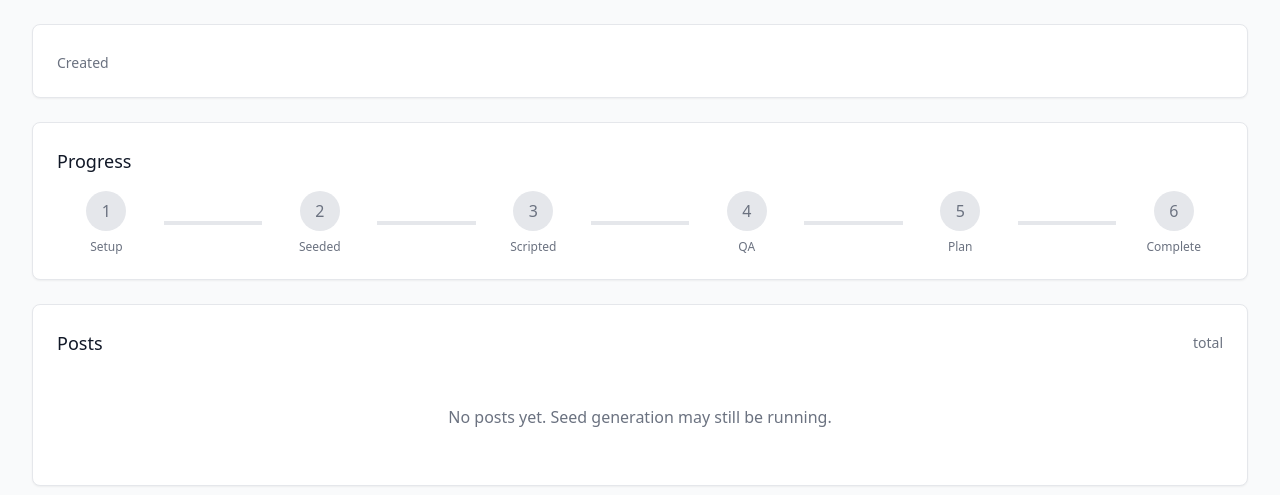
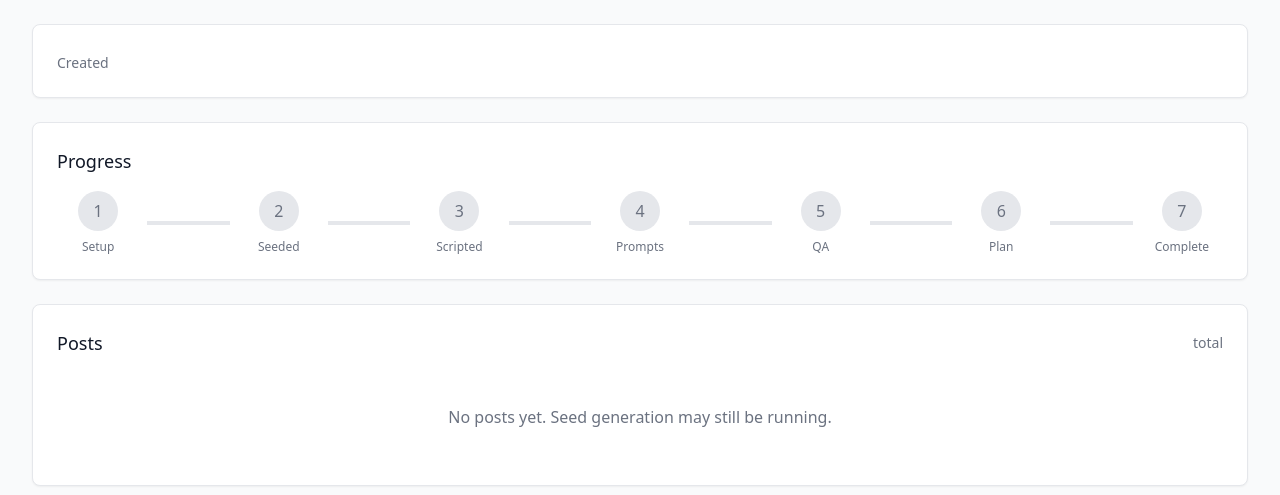
Before and after one commit to patabrava/AIUGC, a FastAPI app: template templates/batches/detail.html in a window 1280 px wide. Shown: the part 117-612 px from the top of the page. Run offline with FastAPI, Linux system fonts and the light colour scheme; the template is opened without the code that fills it, so the values that code supplies are empty; parts of the project's set-up code (start-up, migrations or seed data) failed here and were passed over; some libraries are stand-ins or nearby versions.

Commit message:
FIXED PHASE TRANSITION ISSUE

```diff
--- a/templates/batches/detail.html
+++ b/templates/batches/detail.html
@@ -37,6 +37,7 @@
                 ('S1_SETUP', 'Setup'),
                 ('S2_SEEDED', 'Seeded'),
                 ('S4_SCRIPTED', 'Scripted'),
+                ('S5_PROMPTS_BUILT', 'Prompts'),
                 ('S6_QA', 'QA'),
                 ('S7_PUBLISH_PLAN', 'Plan'),
                 ('S8_COMPLETE', 'Complete')
@@ -85,7 +86,7 @@
     </div>
     {% endif %}
 
-    {% if batch.state == 'S4_SCRIPTED' %}
+    {% if batch.state in ['S4_SCRIPTED', 'S5_PROMPTS_BUILT'] %}
     {% set prompt_ready_count = (batch.posts | selectattr('video_prompt_json') | list | length) %}
     <div id="video-workflow" class="bg-gradient-to-r from-blue-50 to-purple-50 border border-purple-200 rounded-lg p-6 mb-6">
         <div class="flex items-center justify-between">
@@ -97,14 +98,35 @@
                     </span>
                 </div>
                 <p class="text-sm text-gray-700">
-                    Generate prompts for each post below, then configure batch settings and submit to production.
+                    {% if batch.state == 'S4_SCRIPTED' %}
+                        Generate prompts for each post below, then configure batch settings and submit to production.
+                    {% else %}
+                        All prompts are ready. Configure batch settings and submit videos for generation when you are satisfied.
+                    {% endif %}
                 </p>
             </div>
         </div>
     </div>
     {% endif %}
 
-    {% if batch.state in ['S5_PROMPTS_BUILT', 'S6_QA'] %}
+    {% if batch.state == 'S5_PROMPTS_BUILT' %}
+    {% set prompt_ready_count = (batch.posts | selectattr('video_prompt_json') | list | length) %}
+    <div id="prompts-workflow" class="bg-gradient-to-r from-purple-50 to-pink-50 border border-purple-200 rounded-lg p-6 mb-6">
+        <div class="flex items-center justify-between">
+            <div class="flex-1">
+                <div class="flex items-center gap-3 mb-2">
+                    <h3 class="text-xl font-bold text-gray-900">Prompts Ready</h3>
+                    <span class="inline-flex items-center px-3 py-1 rounded-full text-xs font-semibold bg-purple-100 text-purple-700">
+                        {{ prompt_ready_count }}/{{ batch.posts | length }} Prepared
+                    </span>
+                </div>
+                <p class="text-sm text-gray-700">
+                    Review the prompt snapshots below as needed. Once your batch settings are configured, submit each post for video generation.
+                </p>
+            </div>
+        </div>
+    </div>
+    {% elif batch.state == 'S6_QA' %}
     {% set qa_passed_count = (batch.posts | selectattr('qa_pass') | list | length) %}
     {% set videos_ready_count = (batch.posts | selectattr('video_status', 'equalto', 'completed') | list | length) %}
     <div id="qa-workflow" class="bg-gradient-to-r from-green-50 to-blue-50 border border-green-200 rounded-lg p-6 mb-6">
@@ -548,7 +570,7 @@
     </div>
 
     <!-- Video Generation Settings (moved from top) -->
-    {% if batch.state == 'S4_SCRIPTED' %}
+    {% if batch.state in ['S4_SCRIPTED', 'S5_PROMPTS_BUILT'] %}
     <div id="video-generation-settings" class="bg-white rounded-lg shadow-sm border border-gray-200 p-6 mt-6" x-data="videoSettingsComponent()">
         <h3 class="text-lg font-medium text-gray-900 mb-4">Batch Video Generation Settings</h3>
         <form action="/videos/batch/{{ batch.id }}/generate-all" method="post" x-on:submit.prevent="submitBatch">
```
Also changed, not shown: app/features/topics/agents.py (+10 -3 lines), templates/batches/list.html (+17 -6 lines).
